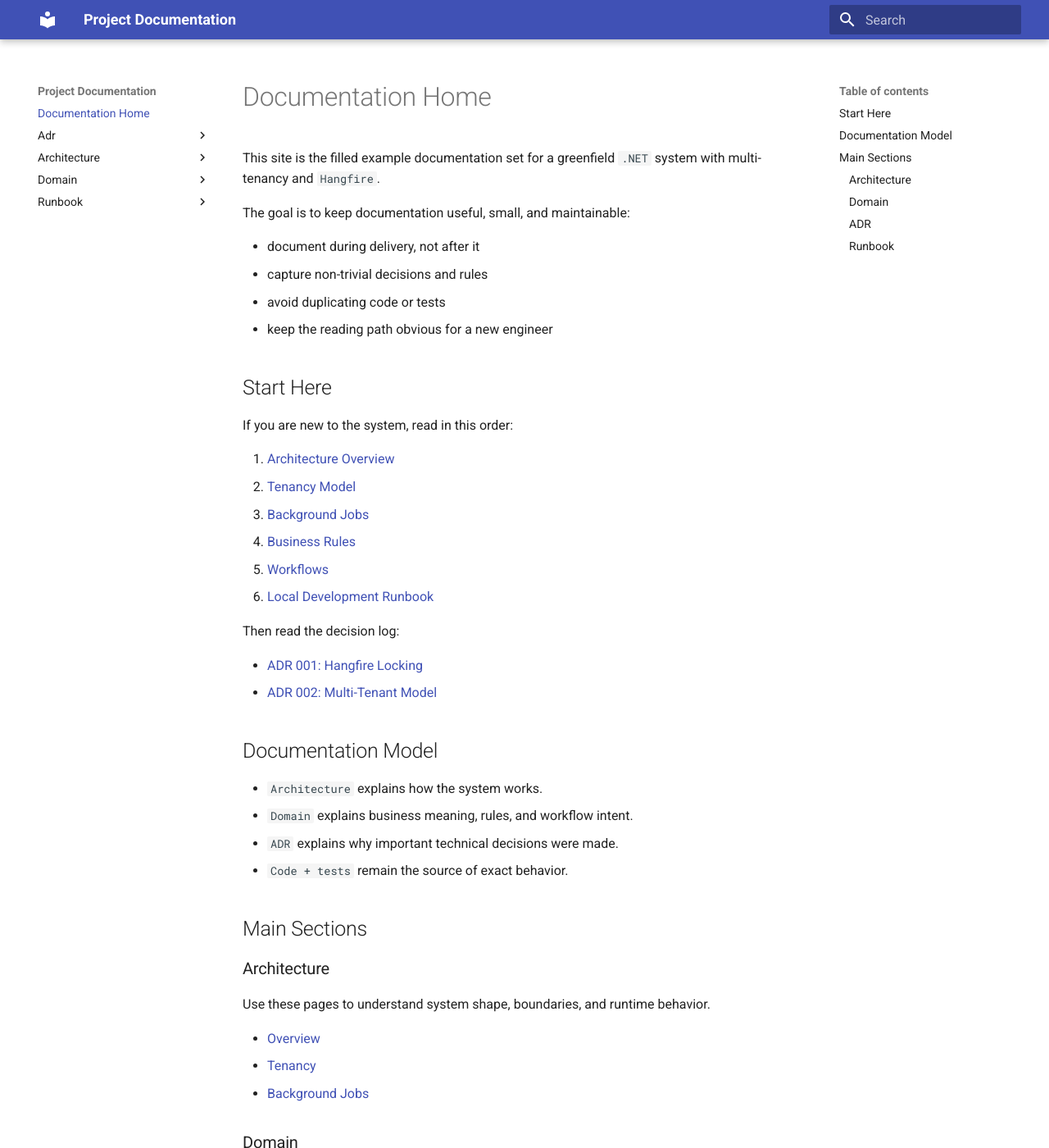
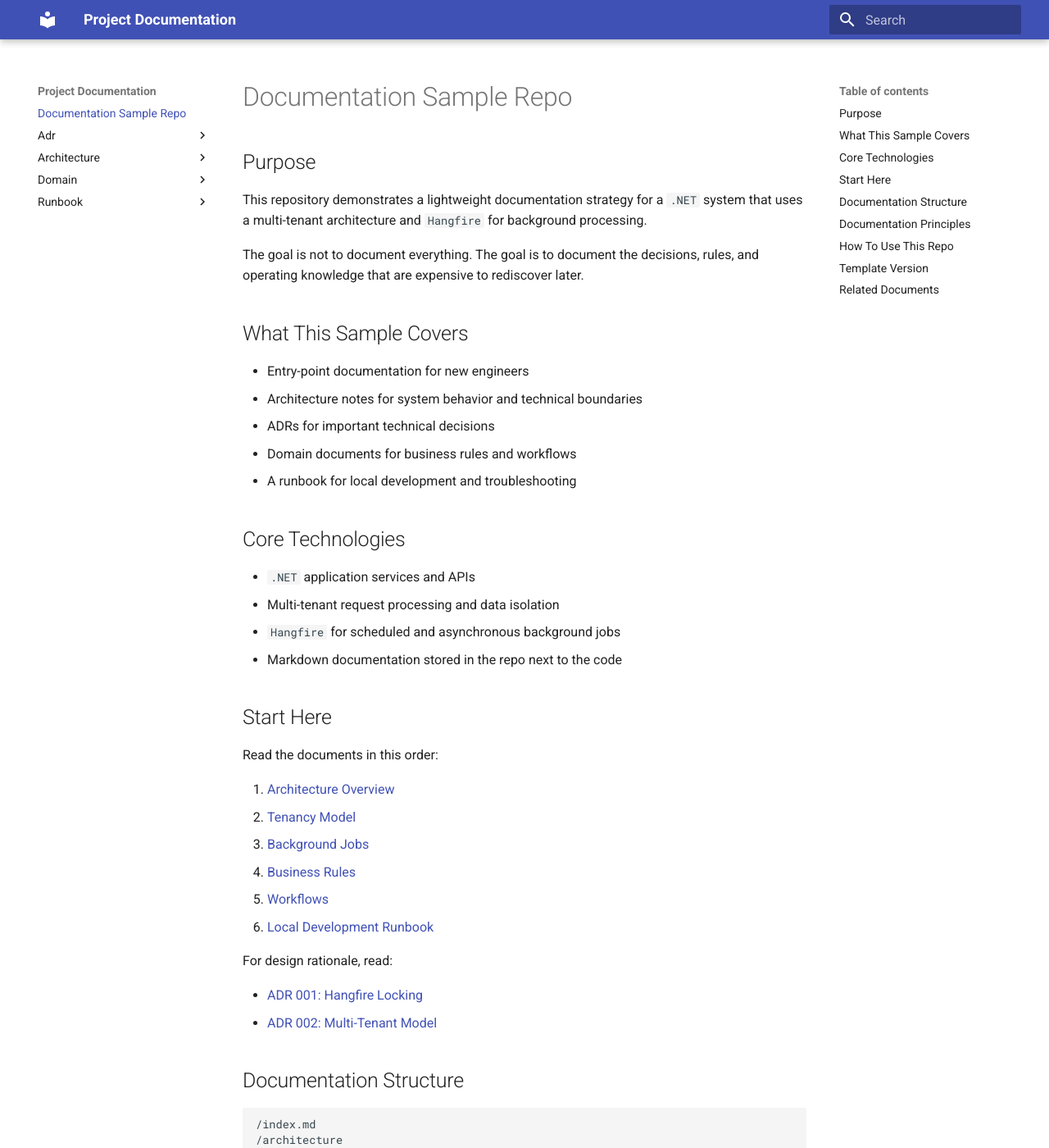
Before and after one commit to ferencbon/randomaigenstuffs, an MkDocs documentation site: the page built from docs/index.md, in a window 1280 px wide and 1400 px high. Shown: the whole window at 82% size. Built offline with MkDocs 1.6.1 and Material for MkDocs 9.7.7, drawn with Linux system fonts in a browser that asks for light colours; some of the changed text lies outside the part shown.

Commit message:
Refactor and enhance documentation structure
Revised the documentation to improve clarity, structure, and usability:
- Updated the title and purpose to better reflect the repository's intent.
- Refined the goal to focus on documenting critical decisions and knowledge.
- Added sections for "What This Sample Covers" and "Core Technologies."
- Simplified the "Start Here" section for new engineers.
- Renamed and reorganized sections into "Documentation Structure" and "Principles."
- Introduced "How To Use This Repo" and "Template Version" sections.
- Streamlined related documents into a concise "Related Documents" section.
- Emphasized best practices for maintaining lightweight, useful documentation.

````diff
--- a/docs/index.md
+++ b/docs/index.md
@@ -1,17 +1,29 @@
-# Documentation Home
+# Documentation Sample Repo
 
-This site is the filled example documentation set for a greenfield `.NET` system with multi-tenancy and `Hangfire`.
+## Purpose
 
-The goal is to keep documentation useful, small, and maintainable:
+This repository demonstrates a lightweight documentation strategy for a `.NET` system that uses a multi-tenant architecture and `Hangfire` for background processing.
 
-- document during delivery, not after it
-- capture non-trivial decisions and rules
-- avoid duplicating code or tests
-- keep the reading path obvious for a new engineer
+The goal is not to document everything. The goal is to document the decisions, rules, and operating knowledge that are expensive to rediscover later.
+
+## What This Sample Covers
+
+- Entry-point documentation for new engineers
+- Architecture notes for system behavior and technical boundaries
+- ADRs for important technical decisions
+- Domain documents for business rules and workflows
+- A runbook for local development and troubleshooting
+
+## Core Technologies
+
+- `.NET` application services and APIs
+- Multi-tenant request processing and data isolation
+- `Hangfire` for scheduled and asynchronous background jobs
+- Markdown documentation stored in the repo next to the code
 
 ## Start Here
 
-If you are new to the system, read in this order:
+Read the documents in this order:
 
 1. [Architecture Overview](architecture/overview.md)
 2. [Tenancy Model](architecture/tenancy.md)
@@ -20,45 +32,54 @@ If you are new to the system, read in this order:
 5. [Workflows](domain/workflows.md)
 6. [Local Development Runbook](runbook/local-development.md)
 
-Then read the decision log:
+For design rationale, read:
 
 - [ADR 001: Hangfire Locking](adr/001-hangfire-locking.md)
 - [ADR 002: Multi-Tenant Model](adr/002-multi-tenant-model.md)
 
-## Documentation Model
+## Documentation Structure
 
-- `Architecture` explains how the system works.
-- `Domain` explains business meaning, rules, and workflow intent.
-- `ADR` explains why important technical decisions were made.
-- `Code + tests` remain the source of exact behavior.
+```text
+/index.md
+/architecture
+/domain
+/adr
+/runbook
+```
 
-## Main Sections
+- `index.md` is the entry point.
+- `architecture` explains how the system works.
+- `domain` explains business meaning and rules in human language.
+- `adr` captures why important technical decisions were made.
+- `runbook` captures how engineers run and troubleshoot the system.
 
-### Architecture
+## Documentation Principles
 
-Use these pages to understand system shape, boundaries, and runtime behavior.
+- Document during delivery, not after delivery.
+- Write down non-trivial decisions and rules, not obvious code behavior.
+- Keep documents short enough to stay current.
+- Let code and tests describe exact implementation details.
+- Prefer linking between docs over repeating the same explanation in multiple places.
 
-- [Overview](architecture/overview.md)
-- [Tenancy](architecture/tenancy.md)
-- [Background Jobs](architecture/background-jobs.md)
+## How To Use This Repo
 
-### Domain
+Use this repository as a starting point for a real project:
 
-Use these pages to understand business meaning without diving into code first.
+- Keep the structure.
+- Replace sample content with project-specific decisions.
+- Add a new ADR when a decision has long-term impact.
+- Expand architecture or domain docs only when the topic becomes non-trivial.
 
+## Template Version
+
+If you need a reusable skeleton instead of the filled sample documents, start with the template entry point:
+
+- [Documentation Template](../docs-template/README.md)
+
+Use `docs/` as the filled reference example and `docs-template/` as the copyable starting structure for a new project.
+
+## Related Documents
+
+- [Architecture Overview](architecture/overview.md)
 - [Business Rules](domain/business-rules.md)
-- [Workflows](domain/workflows.md)
-- [Glossary](domain/glossary.md)
-
-### ADR
-
-Use ADRs to understand why the current implementation direction exists.
-
-- [ADR 001: Hangfire Locking](adr/001-hangfire-locking.md)
-- [ADR 002: Multi-Tenant Model](adr/002-multi-tenant-model.md)
-
-### Runbook
-
-Use operational notes when you need to run or troubleshoot the system locally.
-
-- [Local Development](runbook/local-development.md)
+- [Local Development Runbook](runbook/local-development.md)
````
